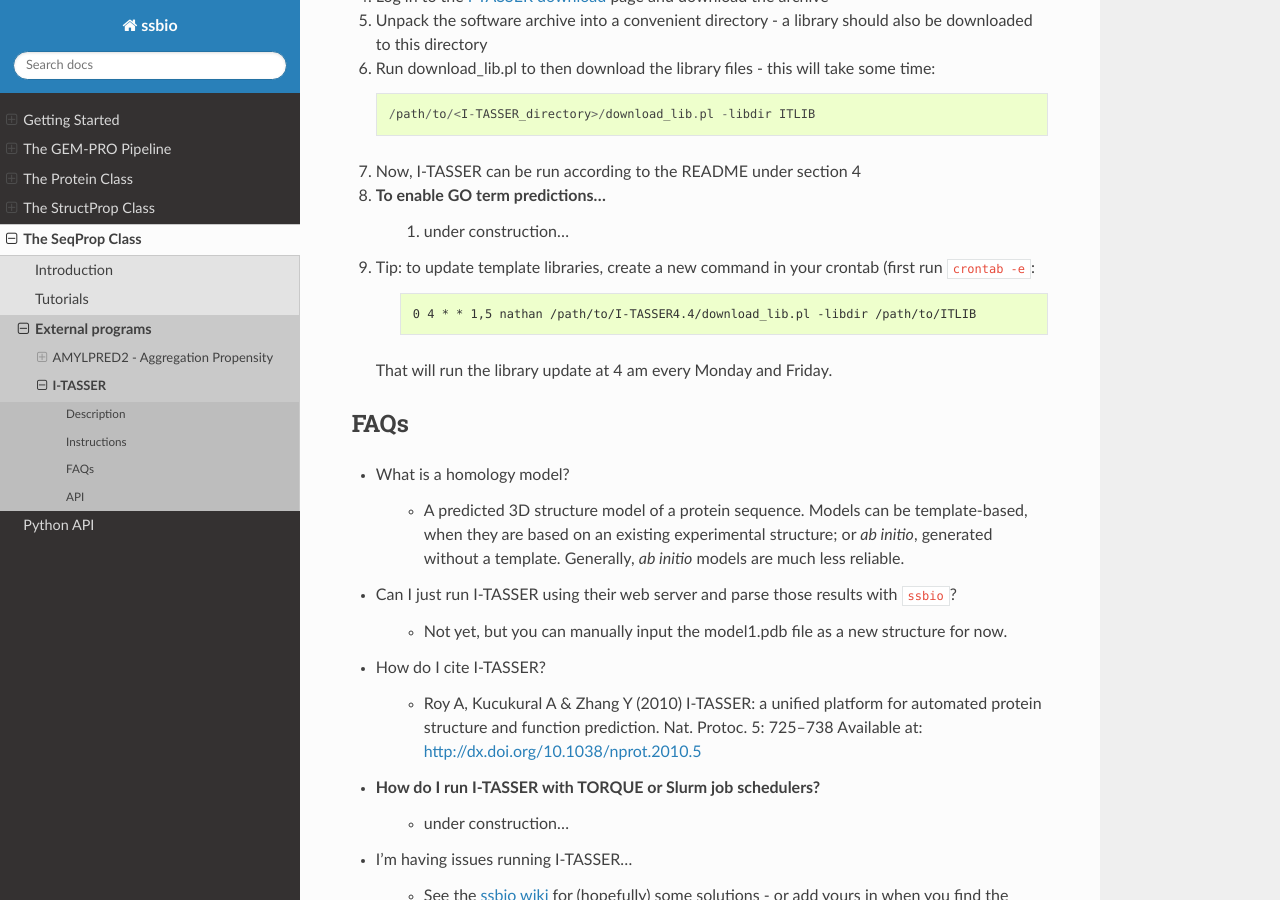
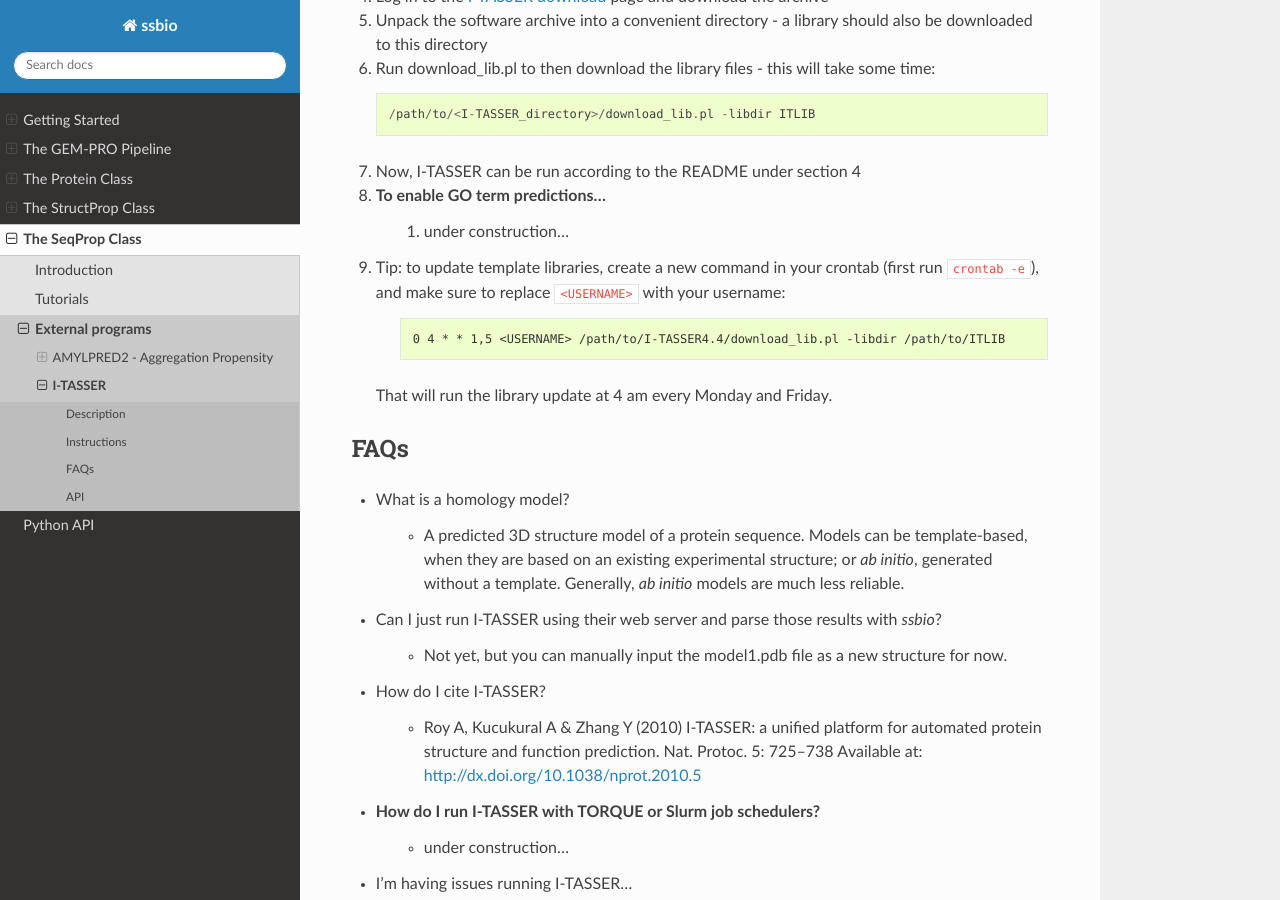
Before and after one commit to SBRG/ssbio, a Sphinx documentation site: the page built from docs/itasser.rst, in a window 1280 px wide and 900 px high, scrolled down 945 px. Built offline with Sphinx 7.4.7 and the Read the Docs theme 2.0.0, drawn with Linux system fonts in a browser that asks for light colours.

Commit message:
Documentation updates

```diff
--- a/docs/itasser.rst
+++ b/docs/itasser.rst
@@ -33,14 +33,13 @@ Instructions
 
 #. Now, I-TASSER can be run according to the README under section 4
 #. To enable GO term predictions...
-    .. TODO
     #) under construction...
 
-#. Tip: to update template libraries, create a new command in your crontab (first run ``crontab -e``:
+#. Tip: to update template libraries, create a new command in your crontab (first run ``crontab -e``), and make sure to replace ``<USERNAME>`` with your username:
 
     .. code-block:: console
 
-        0 4 * * 1,5 nathan /path/to/I-TASSER4.4/download_lib.pl -libdir /path/to/ITLIB
+        0 4 * * 1,5 <USERNAME> /path/to/I-TASSER4.4/download_lib.pl -libdir /path/to/ITLIB
 
    That will run the library update at 4 am every Monday and Friday.
 
@@ -52,7 +51,7 @@ FAQs
 
     - A predicted 3D structure model of a protein sequence. Models can be template-based, when they are based on an existing experimental structure; or *ab initio*, generated without a template. Generally, *ab initio* models are much less reliable.
 
-* Can I just run I-TASSER using their web server and parse those results with ``ssbio``?
+* Can I just run I-TASSER using their web server and parse those results with *ssbio*?
 
     - Not yet, but you can manually input the model1.pdb file as a new structure for now.
 
```
Also changed, not shown: other parts of docs/itasser.rst (+0 -1 lines).
